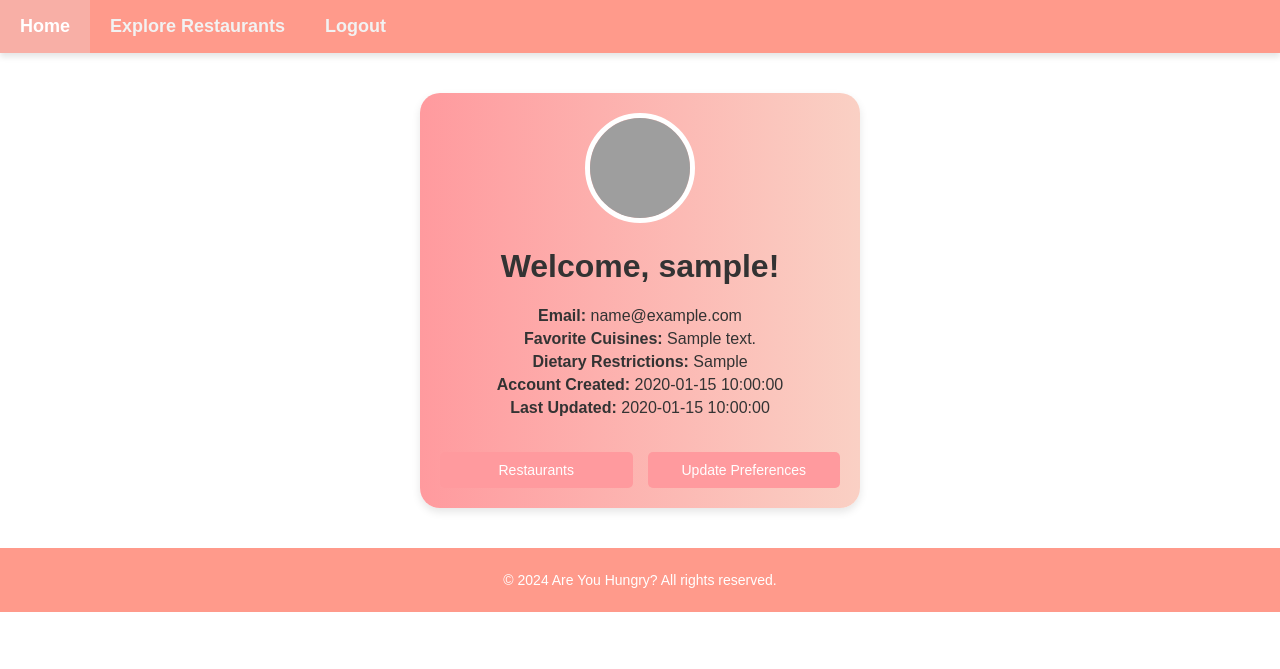
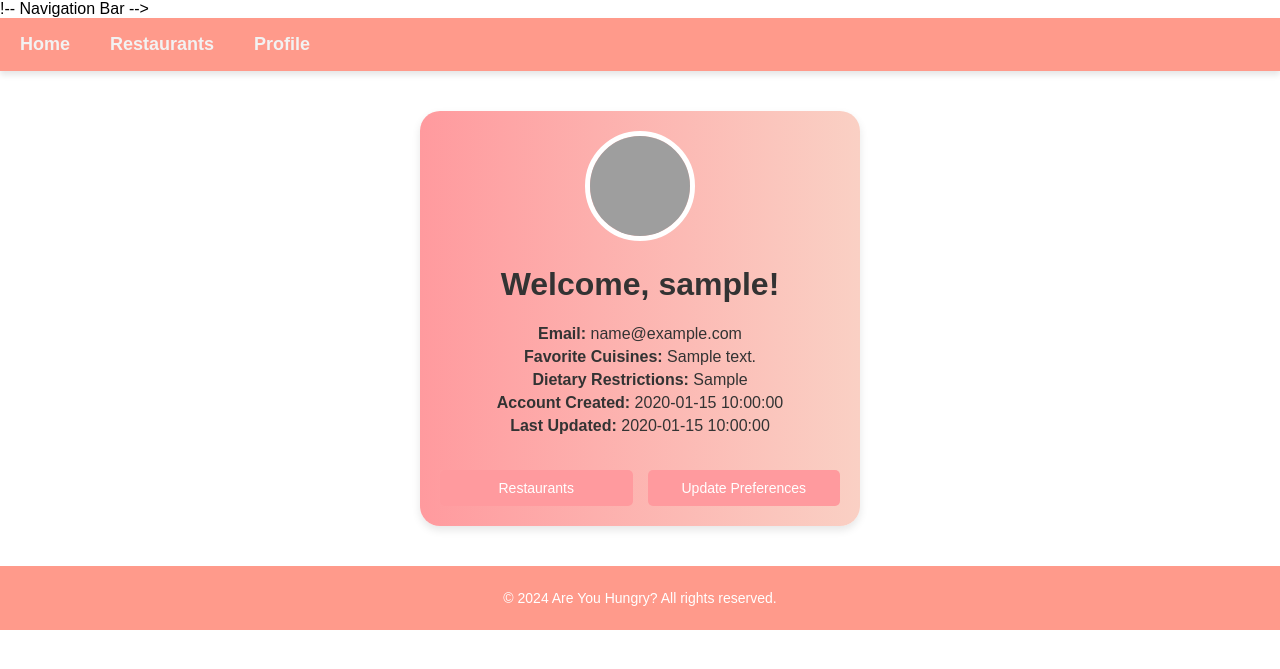
Before and after one commit to Rediet-Ayalew/Are-you-Hungry-, a Flask app: template templates/profile.html in a window 1280 px wide. Shown: the top 669 px of the page. Run offline with Flask 3, Linux system fonts and the light colour scheme; tables that the repository leaves empty hold one stand-in row (values such as "Sample post"); the template is opened without the code that fills it: values that come from a table or form of the project are taken from there, most other values are stand-ins (such as "Sample title", 1, 10 or a date in 2020); grey boxes are pictures that could not be loaded.

Commit message:
Updated profile.html

```diff
--- a/templates/profile.html
+++ b/templates/profile.html
@@ -7,11 +7,11 @@
     <link rel="stylesheet" href="/static/css/styles.css"> <!-- Link to the external CSS -->
 </head>
 <body>
-    <!-- Navigation Bar -->
+    !-- Navigation Bar -->
     <nav class="topnav">
         <a href="/home">Home</a>
-        <a href="/restaurants">Explore Restaurants</a>
-        <a href="/logout">Logout</a>
+        <a href="/restaurants">Restaurants</a>
+        <a href="/profile">Profile</a>
     </nav>
 
     <!-- Profile Card -->
```
